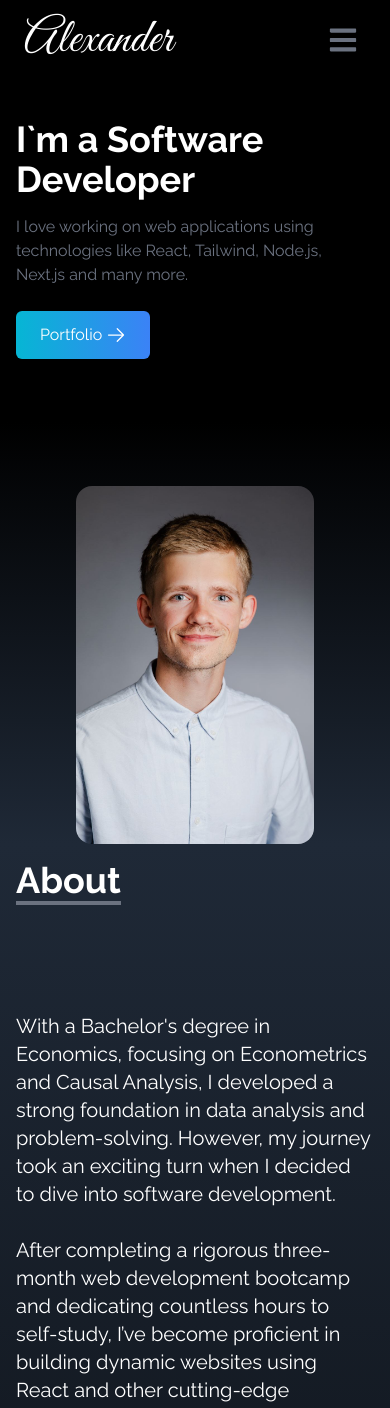
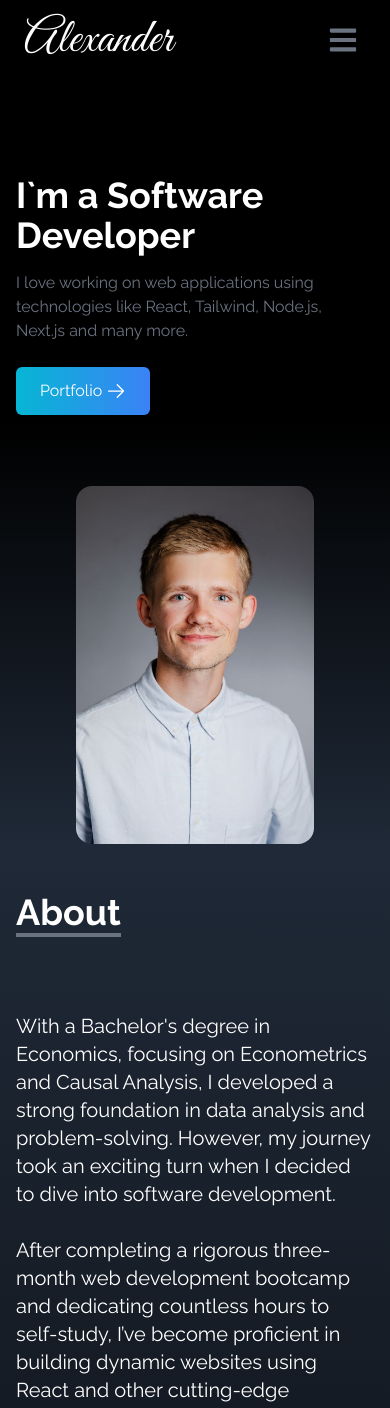
Before and after one commit to niehaus-alexander/portfolio-website, a React (Vite) app: page / in a window 390 px wide. Shown: the top 1408 px of the page. Built offline with nearby package versions, Linux system fonts and the light colour scheme.

Commit message:
fix margins on small screens

```diff
--- a/src/components/About.jsx
+++ b/src/components/About.jsx
@@ -5,7 +5,7 @@ const About = () => {
       className="w-full bg-gradient-to-b from-gray-800 to-black text-white"
     >
       <div className="max-w-screen-lg p-4 mx-auto flex flex-col justify-center w-full h-full">
-        <div className="pb-8">
+        <div className="pt-8">
           <p className="text-4xl font-bold inline border-b-4 border-gray-500">
             About
           </p>
--- a/src/components/Home.jsx
+++ b/src/components/Home.jsx
@@ -12,7 +12,7 @@ const Home = () => {
         className="max-w-screen-lg mx-auto flex text-white
       flex-col items-center justify-center h-full px-4 md:flex-row"
       >
-        <div className="flex flex-col justify-center h-full">
+        <div className="flex flex-col justify-center h-full mt-32 md:mt-0 mb-4 md:mb-0">
           <h2 className="text-4xl sm:text-7xl font-bold">
             I`m a Software Developer
           </h2>
```
